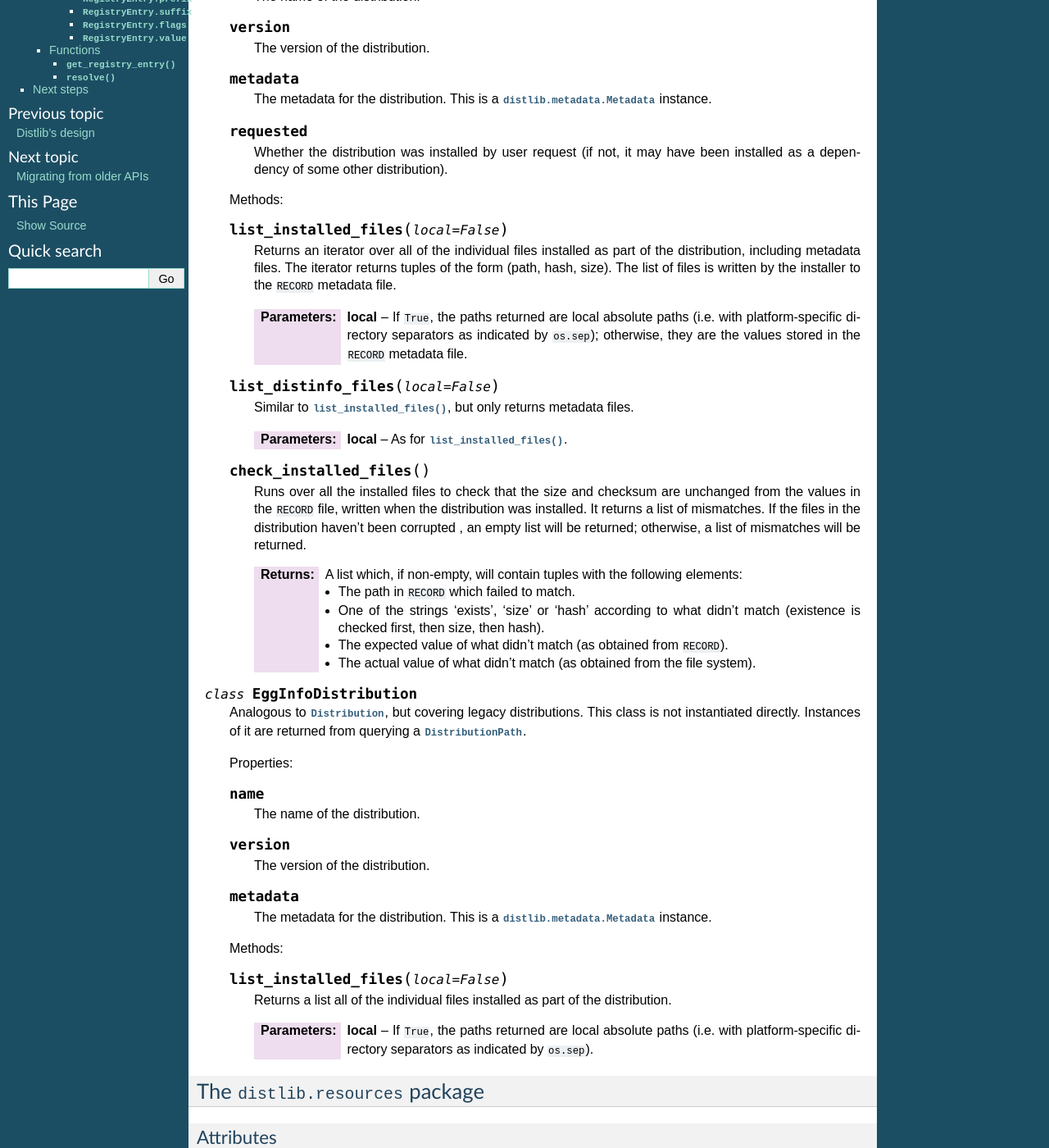
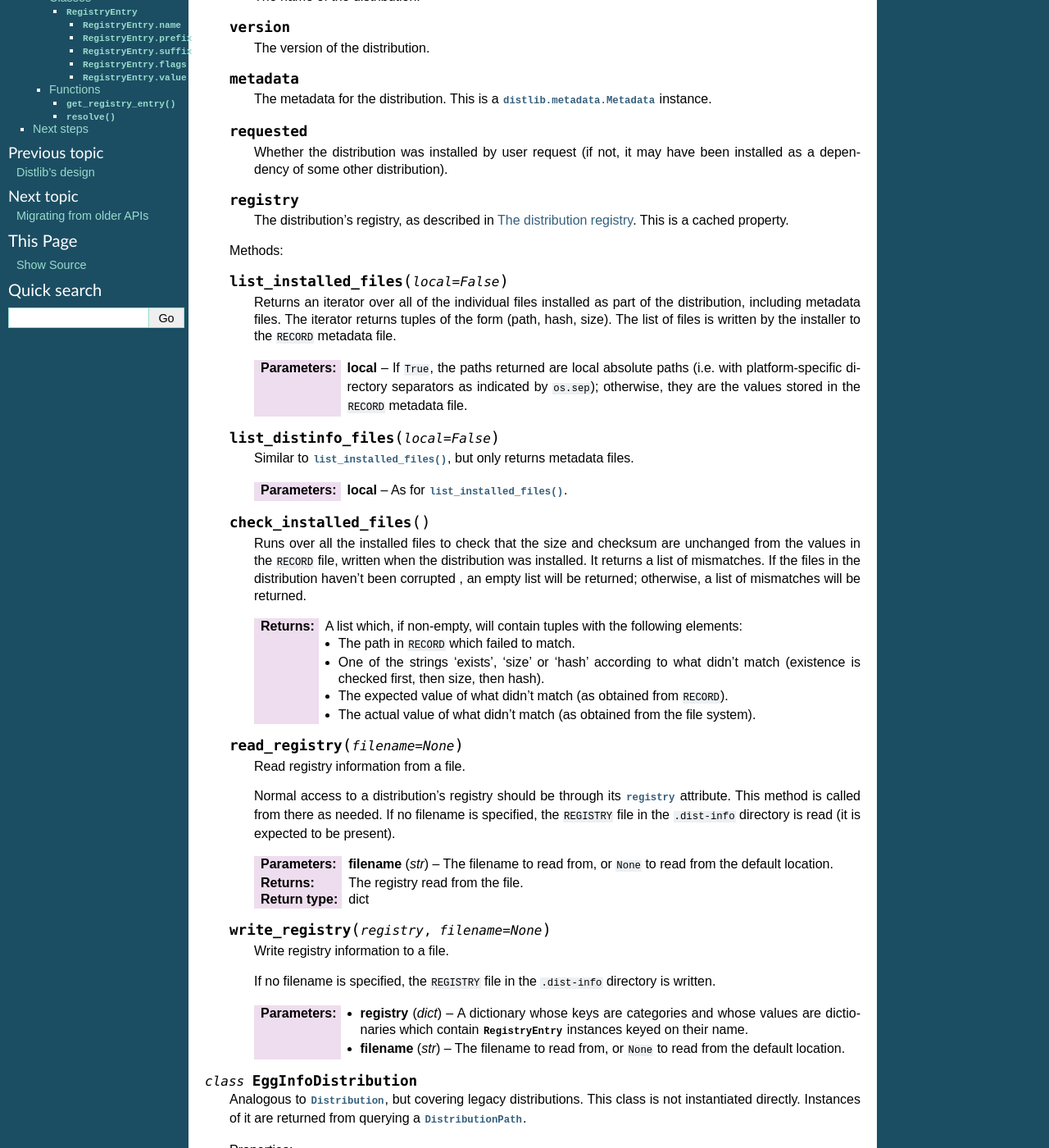
Before and after one commit to dstufft/distlib, a Sphinx documentation site: the page built from docs/reference.rst, in a window 1280 px wide and 1400 px high, scrolled down 1221 px. Shown: the whole window at 82% size. Built offline with Sphinx 7.4.7, drawn with Linux system fonts in a browser that asks for light colours; formulas are drawn with MathJax 3; comment, search, counter and statistics services are not loaded; some of the changed text lies outside the part shown.

Commit message:
Updated registry read/write documentation.

```diff
--- a/docs/index.rst
+++ b/docs/index.rst
@@ -16,7 +16,7 @@
 **Please note:** this documentation is *work in progress*.
 
 .. toctree::
-   :maxdepth: 3
+   :maxdepth: 4
 
    overview
    tutorial
--- a/docs/reference.rst
+++ b/docs/reference.rst
@@ -96,6 +96,11 @@
       Whether the distribution was installed by user request (if not, it may
       have been installed as a dependency of some other distribution).
 
+   .. attribute:: registry
+
+      The distribution's registry, as described in :ref:`dist-registry`. This
+      is a cached property.
+
    Methods:
 
    .. method:: list_installed_files(local=False)
@@ -135,6 +140,37 @@
                   ``RECORD``).
                 * The actual value of what didn't match (as obtained from the
                   file system).
+
+   .. method:: read_registry(filename=None)
+
+      Read registry information from a file.
+
+      Normal access to a distribution's registry should be through its
+      :attr:`registry` attribute. This method is called from there as needed.
+      If no filename is specified, the ``REGISTRY`` file in the ``.dist-info``
+      directory is read (it is expected to be present).
+
+      :param filename: The filename to read from, or ``None`` to read from the
+                       default location.
+      :type filename: str
+      :returns: The registry read from the file.
+      :rtype: dict
+
+   .. method:: write_registry(registry, filename=None)
+
+      Write registry information to a file.
+
+      If no filename is specified, the ``REGISTRY`` file in the ``.dist-info``
+      directory is written.
+
+      :param registry: A dictionary whose keys are categories and whose values
+                       are dictionaries which contain :class:`RegistryEntry`
+                       instances keyed on their name.
+      :type registry: dict
+      :param filename: The filename to read from, or ``None`` to read from the
+                       default location.
+      :type filename: str
+
 
 .. class:: EggInfoDistribution
 
```
